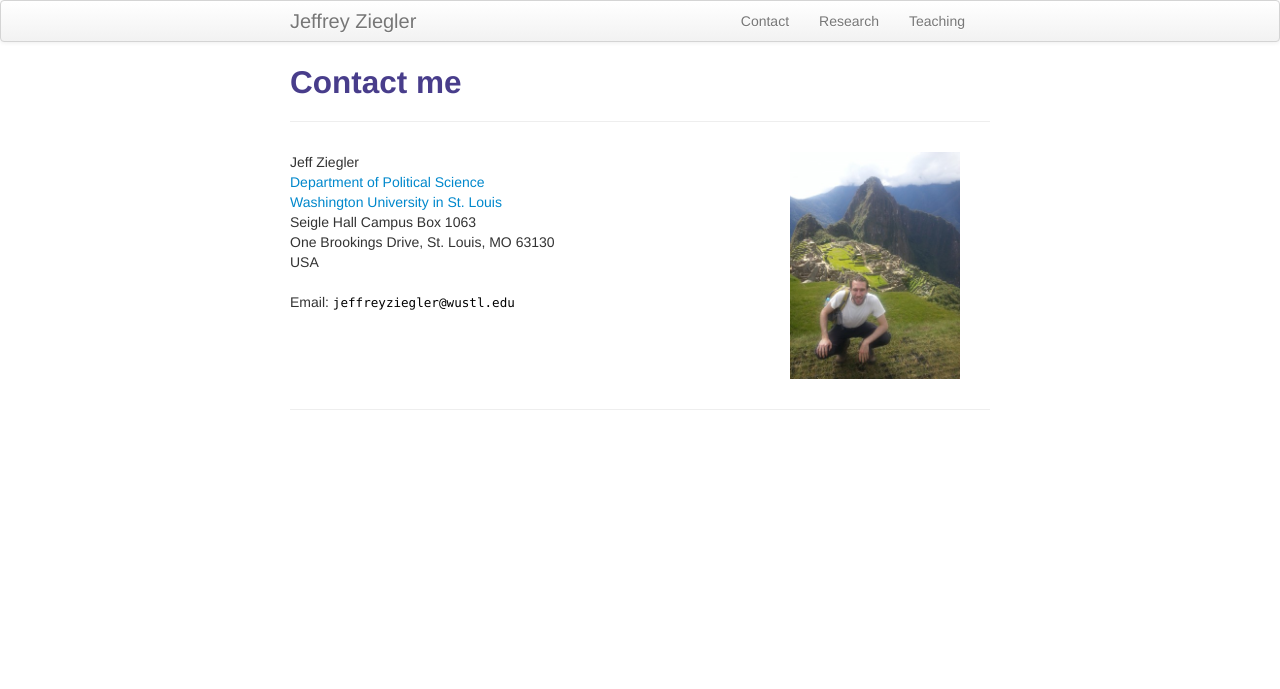
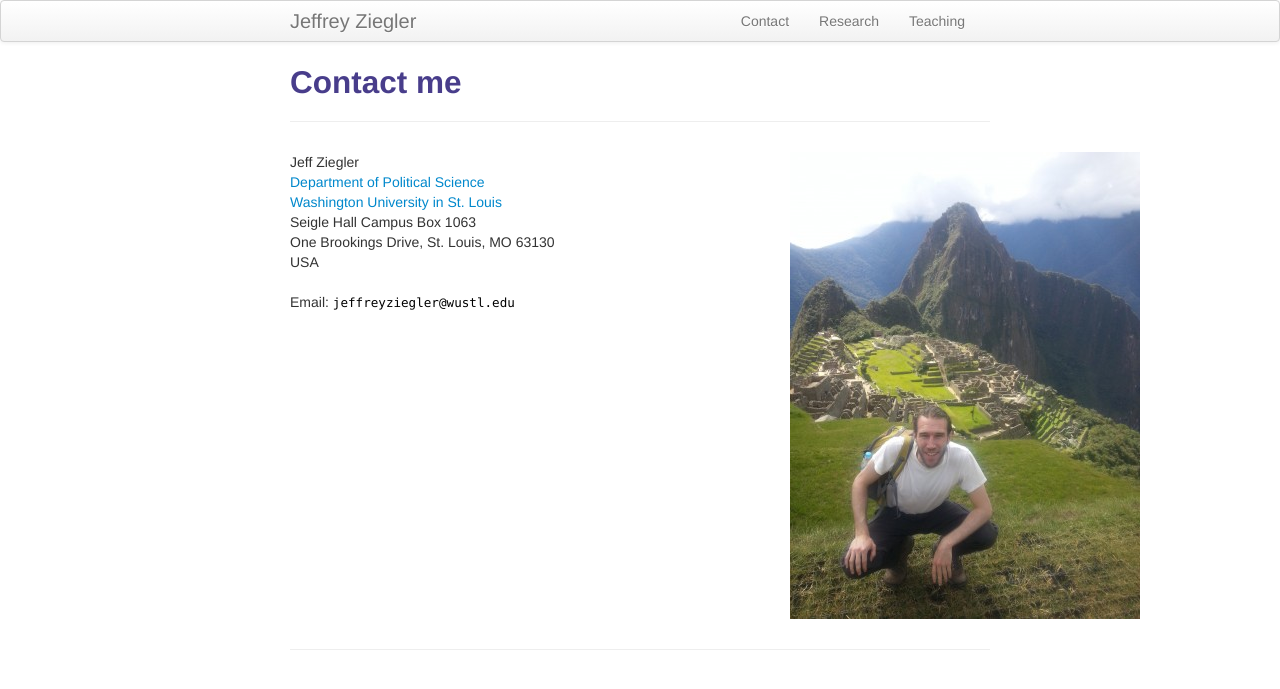
Before and after one commit to zieglerjef/zieglerjef.github.io, a Jekyll site: the page built from pages/about.md, in a window 1280 px wide. Shown: the top 689 px of the page. Built offline with Jekyll 4.4.1, drawn with Linux system fonts in a browser that asks for light colours.

Commit message:
Update about.md

```diff
--- a/pages/about.md
+++ b/pages/about.md
@@ -22,7 +22,7 @@ One Brookings Drive, St. Louis, MO 63130<br/>
 	</div>
         </div>
 
-        <div class="span2">
+        <div class="span5">
 	<img src="../assets/pics/homepagePhoto.jpg" alt="hi" class="inline"/>
         </div>
     </div>
```
